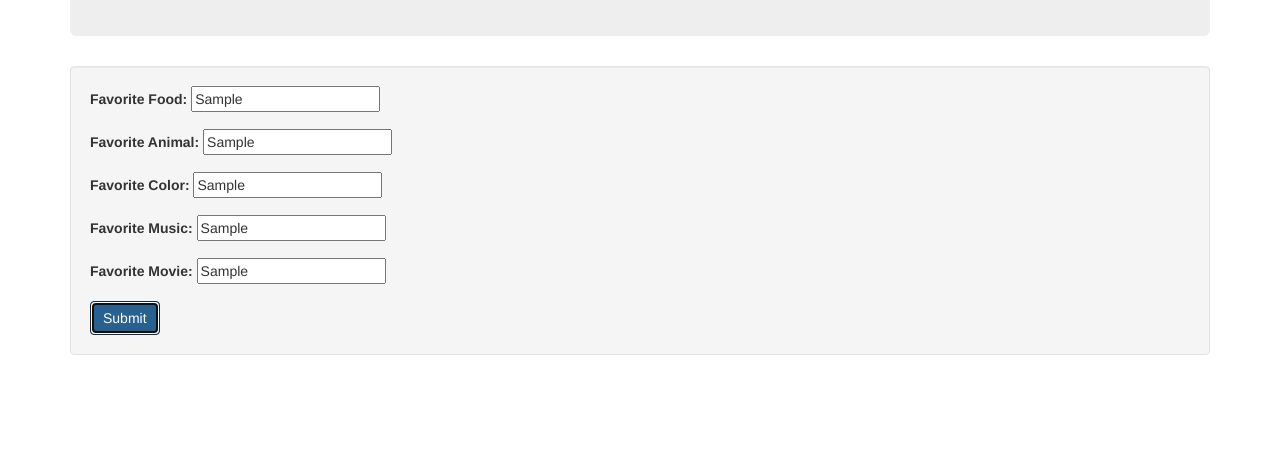
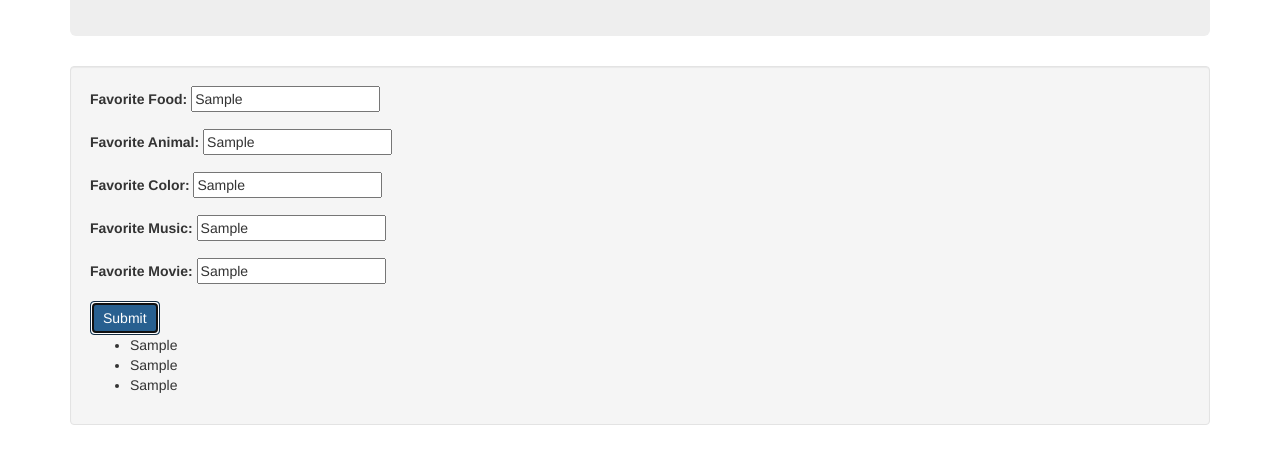
Before and after one commit to bettsbp/arraypractice, a plain HTML site: page index.html in a window 1280 px wide. Both pictures are taken after typing "Sample", "Sample", "Sample", "Sample", "Sample" into the empty fields and a click on the button "Submit". Shown: the part 159-622 px from the top of the page. Drawn offline with Linux system fonts and the light colour scheme.

Commit message:
add array to list on HTML

```diff
--- a/index.html
+++ b/index.html
@@ -35,6 +35,8 @@
         </div>
         <button type="submit" class="btn btn-primary">Submit</button>
       </form>
+      <ul>
+      </ul>
     </div>
   </div>
 </body>
--- a/js/scripts.js
+++ b/js/scripts.js
@@ -11,7 +11,11 @@ $(document).ready(function() {
 
     favArray.push(inputFood, inputAnimal, inputColor, inputMusic, inputMovie);
 
-    newArray.push(favArray[1], favArray[0], favArray[2])
+    newArray.push(favArray[1], favArray[0], favArray[2]);
+
+    $("ul").append("<li>" + newArray[0] + "</li>");
+    $("ul").append("<li>" + newArray[1] + "</li>");
+    $("ul").append("<li>" + newArray[2] + "</li>");
 
     event.preventDefault();
   });
```
